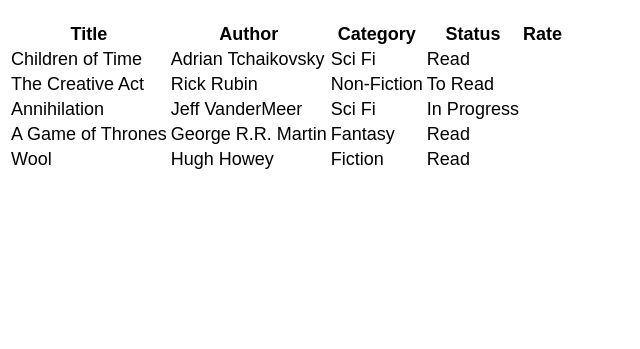
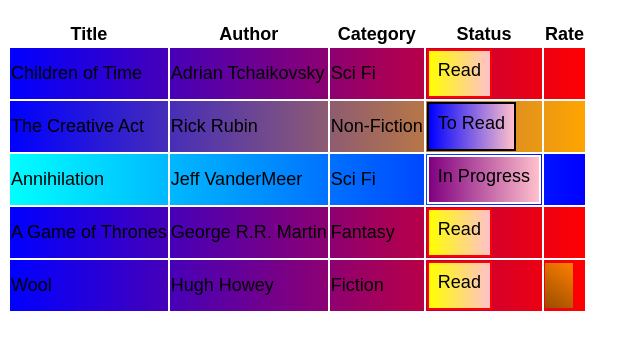
Before and after one commit to chrisfedosky/build-a-book-inventory-app, a plain HTML site: page index.html in a window 1280 px wide. Shown: the part 69-418 px from the top of the page, without its empty margins (0-640 px from the left). Drawn offline with Linux system fonts and the light colour scheme.

Commit message:
stuck resolving test #39. used dramatic colors to see the structure more clearly. good stuff in here, worth playing around with, finalizing & repeating from memory.

```diff
--- a/index.html
+++ b/index.html
@@ -12,7 +12,7 @@
     <div>
         <table>
             <thead>
-                <tr>
+                <tr id="categories">
                     <th>Title</th>
                     <th>Author</th>
                     <th>Category</th>
--- a/styles.css
+++ b/styles.css
@@ -2,43 +2,54 @@ body {
     font-family: sans-serif;
     font-size: 18px;
 }
-span[class="read"] {
-    background-image: linear-gradient(215deg, hsl(30, 100%, 50%), hsl(30, 100%, 30%));
+tr[class="read"] {
+    background-image: linear-gradient(to left, red, blue);
 }
-span[class="to-read"] {
-    background-image: linear-gradient(135deg, hsl(0, 60%, 50%), hsl(0, 65%, 30%);
+tr[class="to-read"] {
+    background-image: linear-gradient(to left, orange, blue);
 }
-span[class="in-progress"] {background-image: linear-gradient(215deg, hsl(60, 75%, 50%), hsl(60, 75%, 35%);
+tr[class="in-progress"] {
+    background-image: linear-gradient(to left, blue, aqua);
 }
 span {
     display: inline-block;
 }
-tr.to-read span[class="status"] {
+/*____________________________________________________*/
+
+tr[class="to-read"] span[class="status"] {
     border: 2px solid black;
-    background-image: linear-gradient(to top, hsl(240, 75%, 60%), hsl(210, 75%, 60%));
+    background-image: linear-gradient(to right, blue, pink);
 }
-tr.in-progress span[class="status"] {
-    border: 2px solid black;
-    background-image: linear-gradient(to top, hsl(90, 50%, 50%), hsl(150, 50%, 50%));
+tr[class="read"] span[class="status"] {
+    border: 2px solid red;
+    background-image: linear-gradient(to right, yellow, pink);
 }
-tr.rate span[class="status"] {
-    height: 0.75rem;
-    width: 0.75rem;
-    padding: 0.5em;
+tr[class="in-progress"] span[class="status"] {
+    border: 2px solid white;
+    background-image: linear-gradient(to right, purple, pink);
 }
-span[class="rate"] span {
+span[class="status"], span[class^="rate"] {
+    height: 1.5em;
+    width: auto;
+    padding: .5em;
+}
+
+/*-------------------*/
+span span[class^="rate"] {}
+
+/*span[class^="rate"] span {
     border: 2px solid black;
     border-radius: 10px;
     margin: auto;
     height: 0.75em;
     width: 0.75em;
     background-color: aqua;
-}
+}*/
 span[class~="one"] {
     background-image: linear-gradient(215deg, hsl(30, 100%, 50%), hsl(30, 100%, 30%));
 }
 span[class~="two"] {
     background-image: linear-gradient(135deg, hsl(0, 60%, 50%), hsl(0, 65%, 30%);
 }
-span[class~="three"] {background-image: linear-gradient(215deg, hsl(60, 75%, 50%), hsl(60, 75%, 35%);
+span[class~="three"] {background-image: linear-gradient(215deg, hsl(60, 75%, 50%), hsl(60, 75%, 35%));
 }
```
